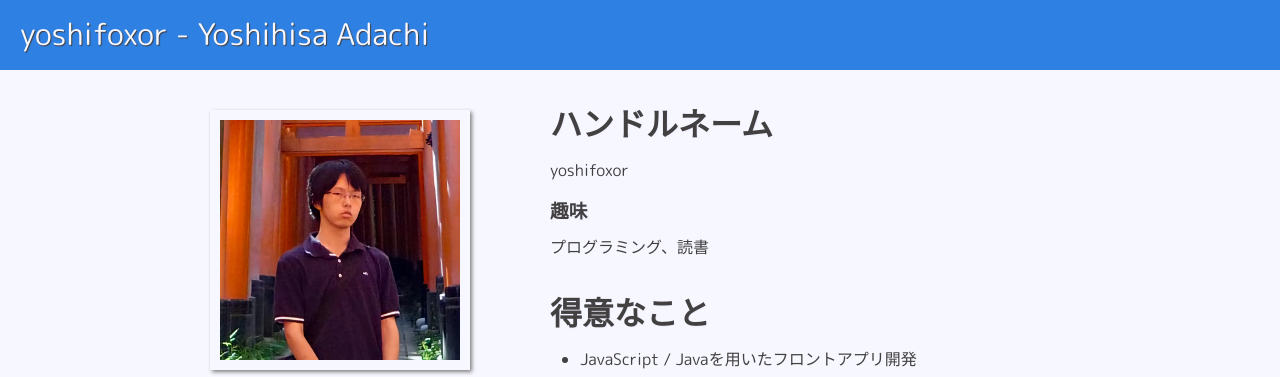
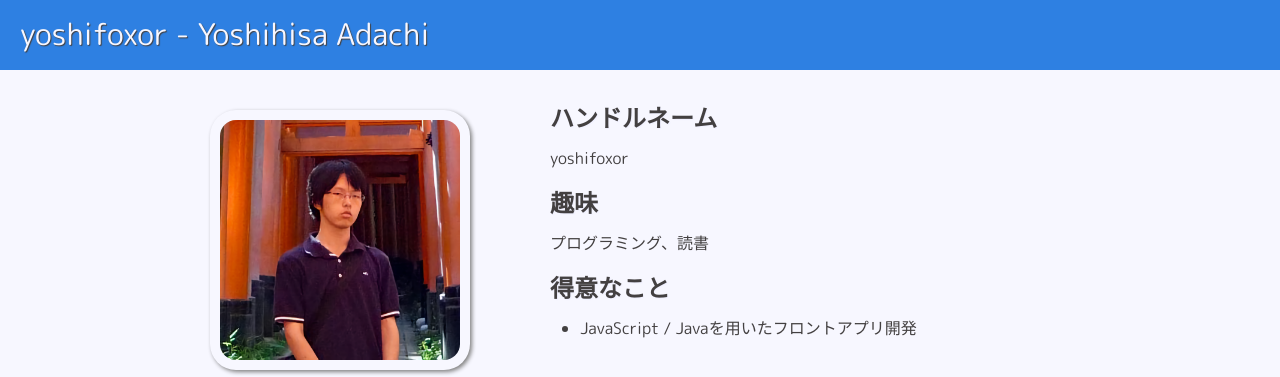
Before and after one commit to yoshifoxor/yoshifoxor.github.io, a plain HTML site: page index.html in a window 1280 px wide. Shown: the top 377 px of the page. Drawn offline with Linux system fonts and the light colour scheme.

Commit message:
CSS の修正

```diff
--- a/css/style.css
+++ b/css/style.css
@@ -154,6 +154,7 @@ div.sns > a {
 #profile {
   width: 260px;
   height: 260px;
+  border-radius: 10%;
   padding: 10px;
   margin-top: 40px;
   box-shadow: 2px 2px 4px gray;
--- a/index.html
+++ b/index.html
@@ -32,11 +32,11 @@
     <div id="sidebar">
       <div id="upper">
         <div class="content">
-          <h1>ハンドルネーム</h1>
+          <h2>ハンドルネーム</h1>
           <p>yoshifoxor</p>
-          <h3>趣味</h3>
+          <h2>趣味</h3>
           <p>プログラミング、読書</p>
-          <h1>得意なこと</h1>
+          <h2>得意なこと</h1>
           <ul>
             <li>JavaScript / Javaを用いたフロントアプリ開発</li>
           </ul>
```
